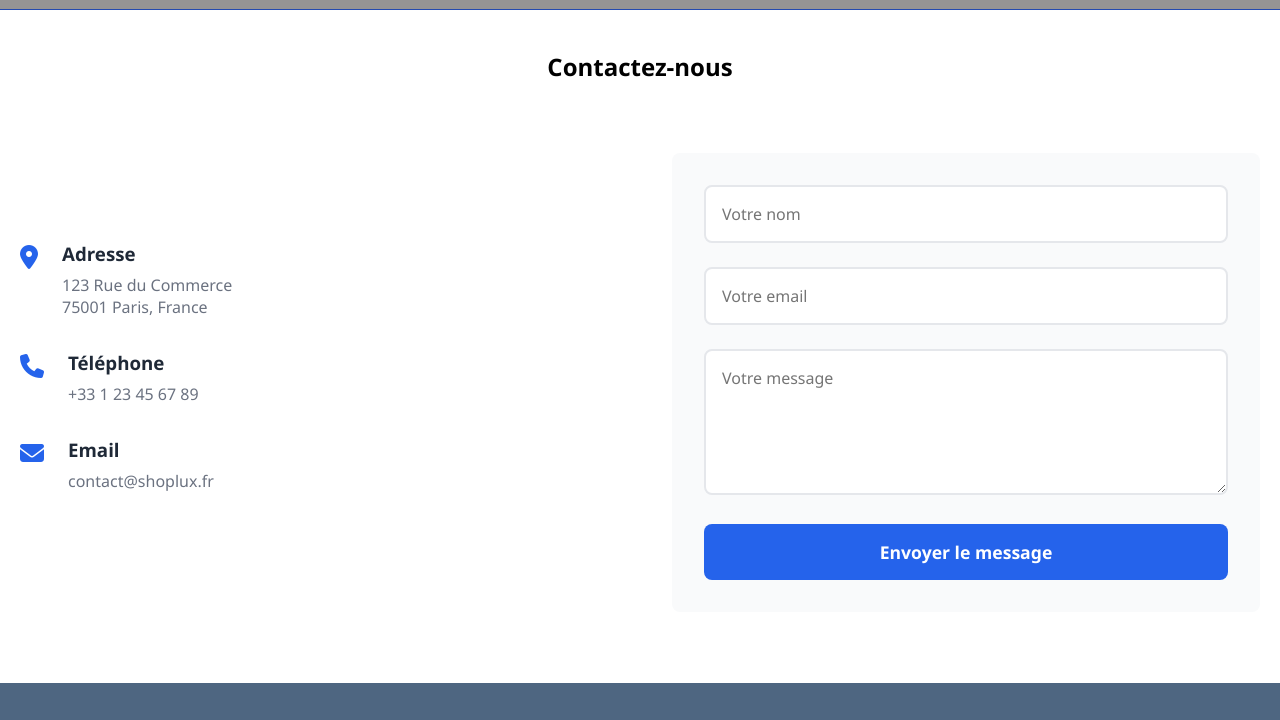
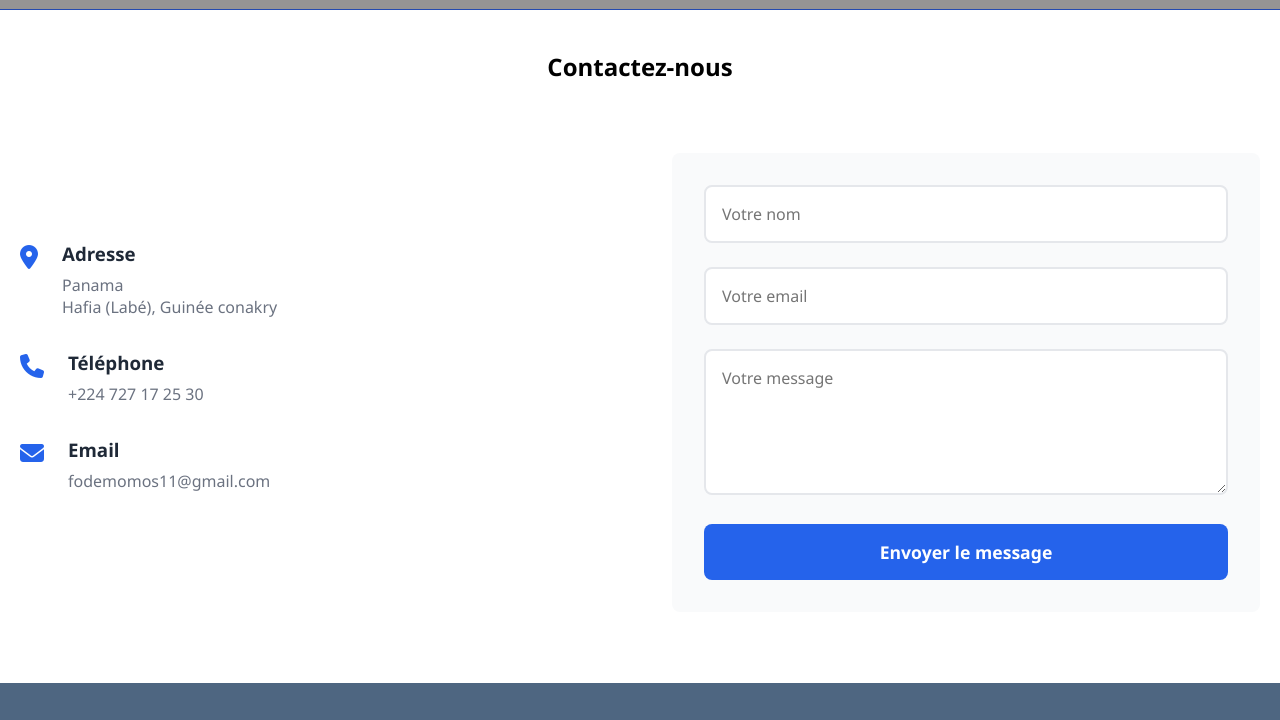
Before and after one commit to Momo23213/mini-site, a plain HTML site: page index.html in a window 1280 px wide. Shown: the part 75-795 px from the top of the page. Drawn offline with Linux system fonts and the light colour scheme.

Commit message:
quatrième commit

```diff
--- a/index.html
+++ b/index.html
@@ -104,21 +104,21 @@
                             <i class="fas fa-map-marker-alt"></i>
                             <div>
                                 <h3>Adresse</h3>
-                                <p>123 Rue du Commerce<br>75001 Paris, France</p>
+                                <p>Panama<br>Hafia (Labé), Guinée conakry</p>
                             </div>
                         </div>
                         <div class="contact-item">
                             <i class="fas fa-phone"></i>
                             <div>
                                 <h3>Téléphone</h3>
-                                <p>+33 1 23 45 67 89</p>
+                                <p>+224 727 17 25 30</p>
                             </div>
                         </div>
                         <div class="contact-item">
                             <i class="fas fa-envelope"></i>
                             <div>
                                 <h3>Email</h3>
-                                <p>contact@shoplux.fr</p>
+                                <p>fodemomos11@gmail.com</p>
                             </div>
                         </div>
                     </div>
@@ -146,12 +146,12 @@
                 <div class="about-content">
                     <div class="about-text">
                         <h2>Notre histoire</h2>
-                        <p>Depuis 2020, ShopLux s'engage à vous offrir les meilleurs produits avec un service client exceptionnel. Notre équipe passionnée sélectionne minutieusement chaque article pour garantir la qualité et l'innovation.</p>
+                        <p>Depuis 2020, SamShop s'engage à vous offrir les meilleurs produits avec un service client exceptionnel. Notre équipe passionnée sélectionne minutieusement chaque article pour garantir la qualité et l'innovation.</p>
                         <h2>Notre mission</h2>
                         <p>Rendre le shopping en ligne accessible, sûr et agréable pour tous. Nous croyons que chacun mérite d'avoir accès à des produits de qualité à des prix justes.</p>
                     </div>
                     <div class="about-image">
-                        <img src="https://images.pexels.com/photos/3184339/pexels-photo-3184339.jpeg?auto=compress&cs=tinysrg&w=800" alt="Notre équipe">
+                        <img src="./images/anime1.jpg" alt="Notre équipe">
                     </div>
                 </div>
             </div>
```
Also changed, not shown: images/anime1.jpg (renamed from images/6cf97b4577c96db6691ff5875cb83c79.jpg), images/anime2.jpg (renamed from images/26f8b074ee1a2fbed1dcc839d3d3f09c.jpg), images/anime4.jpg (renamed from images/63d89629ec09203a1e58258836fa827c.jpg).
